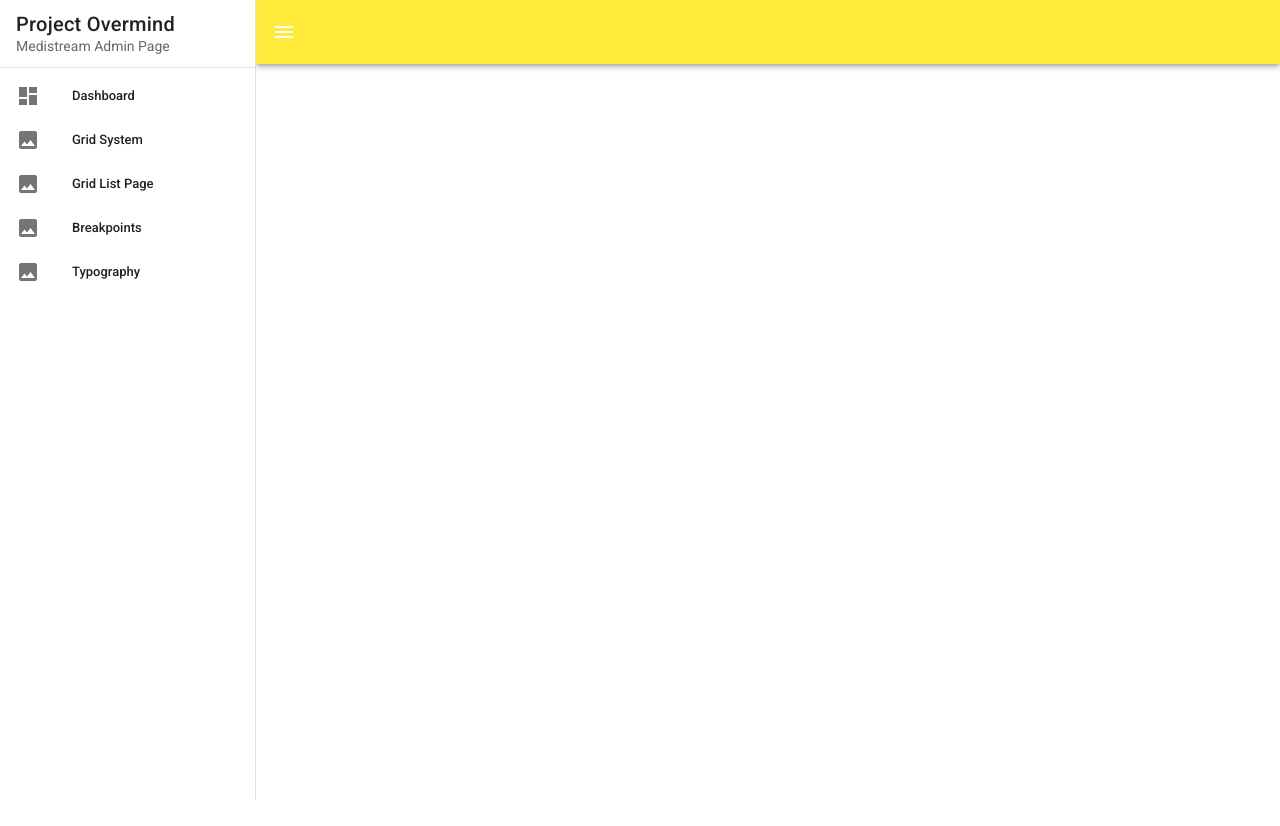
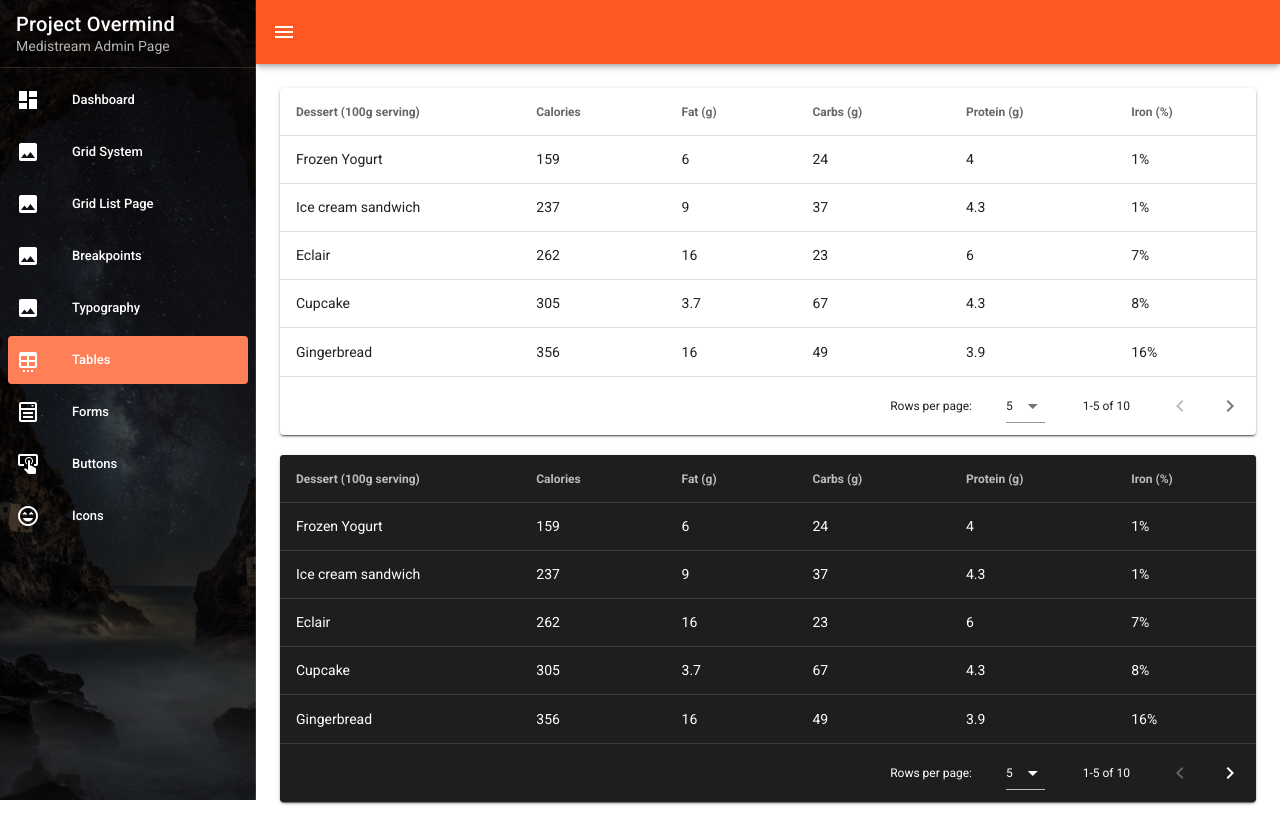
Before and after one commit to jambottle/vuetify-overmind, a Vue app: page /tables in a window 1280 px wide. Both pictures are taken after a click on the button 28 px from the left and 32 px from the top of the page. Before the commit the page ends 800 px from the top, so only its background shows below. Built offline with nearby package versions, Linux system fonts and the light colour scheme.

Commit message:
기본편 마무리 - 컴포넌트 사용

```diff
--- a/src/App.vue
+++ b/src/App.vue
@@ -5,7 +5,16 @@
       <v-spacer />
     </v-app-bar>
 
-    <v-navigation-drawer app v-model="drawer">
+    <v-navigation-drawer
+      app
+      v-model="drawer"
+      :src="require('@/assets/sidebar.jpg')"
+      dark
+    >
+      <template v-slot:img="props">
+        <v-img v-bind="props" :gradient="gradient" />
+      </template>
+
       <v-list-item>
         <v-list-item-content>
           <v-list-item-title class="text-h6">
@@ -18,7 +27,14 @@
       <v-divider />
 
       <v-list dense nav>
-        <v-list-item v-for="item in items" :key="item.title" link :to="item.to">
+        <v-list-item
+          v-for="item in items"
+          :key="item.title"
+          link
+          :to="item.to"
+          active-class="primary"
+          class="py-1"
+        >
           <v-list-item-icon>
             <v-icon>{{ item.icon }}</v-icon>
           </v-list-item-icon>
@@ -44,28 +60,19 @@ export default {
   data() {
     return {
       drawer: false,
+      gradient: 'rgba(0, 0, 0, .7), rgba(0, 0, 0, .7)',
       items: [
         { title: 'Dashboard', icon: 'mdi-view-dashboard', to: '/' },
-        {
-          title: 'Grid System',
-          icon: 'mdi-image',
-          to: '/grid-system',
-        },
-        {
-          title: 'Grid List Page',
-          icon: 'mdi-image',
-          to: '/grid-list-page',
-        },
-        {
-          title: 'Breakpoints',
-          icon: 'mdi-image',
-          to: '/breakpoints',
-        },
-        {
-          title: 'Typography',
-          icon: 'mdi-image',
-          to: '/typography',
-        },
+
+        { title: 'Grid System', icon: 'mdi-image', to: '/grid-system' },
+        { title: 'Grid List Page', icon: 'mdi-image', to: '/grid-list-page' },
+        { title: 'Breakpoints', icon: 'mdi-image', to: '/breakpoints' },
+        { title: 'Typography', icon: 'mdi-image', to: '/typography' },
+
+        { title: 'Tables', icon: 'mdi-table-settings', to: '/tables' },
+        { title: 'Forms', icon: 'mdi-form-select', to: '/forms' },
+        { title: 'Buttons', icon: 'mdi-gesture-tap-button', to: '/buttons' },
+        { title: 'Icons', icon: 'mdi-emoticon-excited-outline', to: '/icons' },
       ],
       right: null,
     };
--- a/src/plugins/vuetify.js
+++ b/src/plugins/vuetify.js
@@ -3,6 +3,10 @@ import Vuetify from 'vuetify/lib/framework';
 import colors from 'vuetify/lib/util/colors';
 
 Vue.use(Vuetify);
+
+const theme = {
+  primary: colors.deepOrange,
+};
 
 export default new Vuetify({
   breakpoint: {
@@ -10,10 +14,8 @@ export default new Vuetify({
   },
   theme: {
     themes: {
-      light: {
-        primary: colors.yellow,
-        secondary: '#9c27b0',
-      },
+      light: theme,
+      dark: theme,
     },
   },
 });
--- a/src/router/index.js
+++ b/src/router/index.js
@@ -5,6 +5,10 @@ import GridSystem from '@/views/GridSystem';
 import GridListPage from '@/views/GridListPage';
 import Breakpoints from '@/views/Breakpoints';
 import Typography from '@/views/Typography';
+import Tables from '@/views/Tables';
+import Forms from '@/views/Forms';
+import Buttons from '@/views/Buttons';
+import Icons from '@/views/Icons';
 
 Vue.use(VueRouter);
 
@@ -34,6 +38,26 @@ const routes = [
     name: 'Typography',
     component: Typography,
   },
+  {
+    path: '/tables',
+    name: 'Tables',
+    component: Tables,
+  },
+  {
+    path: '/forms',
+    name: 'Forms',
+    component: Forms,
+  },
+  {
+    path: '/buttons',
+    name: 'Buttons',
+    component: Buttons,
+  },
+  {
+    path: '/icons',
+    name: 'Icons',
+    component: Icons,
+  },
 ];
 
 const router = new VueRouter({
--- a/src/views/Breakpoints.vue
+++ b/src/views/Breakpoints.vue
@@ -14,7 +14,6 @@
         $vuetify.breakpoint.mobile: {{ $vuetify.breakpoint.mobile }}
         {{ $vuetify.breakpoint.mobileBreakpoint }}
       </v-card-title>
-
       <v-container class="grey lighten-3">
         <v-dialog
           v-model="dialog"
@@ -26,7 +25,6 @@
               Click Me
             </v-btn>
           </template>
-
           <v-card>
             <v-card-title class="text-h5 grey lighten-2">
               Privacy Policy
@@ -40,9 +38,7 @@
               nulla pariatur. Excepteur sint occaecat cupidatat non proident,
               sunt in culpa qui officia deserunt mollit anim id est laborum.
             </v-card-text>
-
             <v-divider />
-
             <v-card-actions>
               <v-spacer />
               <v-btn color="primary" text @click="dialog = false">
--- /dev/null
+++ b/src/views/Buttons.vue
@@ -0,0 +1,36 @@
+<template>
+  <v-container>
+    <v-card class="pa-3">
+      <v-row>
+        <v-col cols="auto">
+          <v-btn color="primary">Primary</v-btn>
+        </v-col>
+        <v-col cols="auto">
+          <v-btn color="secondary">Secondary</v-btn>
+        </v-col>
+        <v-col cols="auto">
+          <v-btn color="success">Success</v-btn>
+        </v-col>
+        <v-col cols="auto">
+          <v-btn color="error">Error</v-btn>
+        </v-col>
+      </v-row>
+    </v-card>
+  </v-container>
+</template>
+
+<script>
+export default {
+  name: 'Buttons',
+
+  data() {
+    return {};
+  },
+
+  mounted() {},
+
+  methods: {},
+};
+</script>
+
+<style lang="scss" scoped></style>
--- /dev/null
+++ b/src/views/Forms.vue
@@ -0,0 +1,89 @@
+<template>
+  <v-container>
+    <v-card class="pa-3">
+      <v-form ref="form" v-model="valid" lazy-validation>
+        <v-text-field
+          v-model="name"
+          :counter="10"
+          :rules="nameRules"
+          label="Name"
+          required
+        />
+
+        <v-text-field
+          v-model="email"
+          :rules="emailRules"
+          label="E-mail"
+          required
+        />
+
+        <v-select
+          v-model="select"
+          :items="items"
+          :rules="[v => !!v || 'Item is required']"
+          label="Item"
+          required
+        />
+
+        <v-checkbox
+          v-model="checkbox"
+          :rules="[v => !!v || 'You must agree to continue!']"
+          label="Do you agree?"
+          required
+        />
+
+        <v-btn
+          :disabled="!valid"
+          color="success"
+          class="mr-4"
+          @click="validate"
+        >
+          Validate
+        </v-btn>
+
+        <v-btn color="error" class="mr-4" @click="reset">Reset Form</v-btn>
+
+        <v-btn color="warning" @click="resetValidation">
+          Reset Validation
+        </v-btn>
+      </v-form>
+    </v-card>
+  </v-container>
+</template>
+
+<script>
+export default {
+  name: 'Forms',
+
+  data: () => ({
+    valid: true,
+    name: '',
+    nameRules: [
+      v => !!v || 'Name is required',
+      v => (v && v.length <= 10) || 'Name must be less than 10 characters',
+    ],
+    email: '',
+    emailRules: [
+      v => !!v || 'E-mail is required',
+      v => /.+@.+\..+/.test(v) || 'E-mail must be valid',
+    ],
+    select: null,
+    items: ['Item 1', 'Item 2', 'Item 3', 'Item 4'],
+    checkbox: false,
+  }),
+
+  methods: {
+    validate() {
+      this.$refs.form.validate();
+    },
+    reset() {
+      this.$refs.form.reset();
+    },
+    resetValidation() {
+      this.$refs.form.resetValidation();
+    },
+  },
+};
+</script>
+
+<style lang="scss" scoped></style>
--- a/src/views/GridSystem.vue
+++ b/src/views/GridSystem.vue
@@ -35,6 +35,7 @@
         </v-col>
       </v-row>
     </v-card>
+
     <v-card class="mt-5 pa-3">
       <v-row>
         <v-col>
@@ -61,6 +62,7 @@
         </v-col>
       </v-row>
     </v-card>
+
     <v-card class="mt-5 pa-3">
       <v-row :style="{ height: '120px' }" class="red" align="center">
         <v-col>
@@ -85,6 +87,7 @@
         </v-col>
       </v-row>
     </v-card>
+
     <v-card class="mt-5 pa-3">
       <v-row justify="start">
         <v-col cols="auto">
--- /dev/null
+++ b/src/views/Icons.vue
@@ -0,0 +1,30 @@
+<template>
+  <v-container>
+    <v-card class="pa-3">
+      <v-row>
+        <v-col cols="auto">
+          <v-icon x-large color="primary">mdi-account</v-icon>
+        </v-col>
+        <v-col cols="auto">
+          <v-icon large color="yellow">mdi-comment</v-icon>
+        </v-col>
+      </v-row>
+    </v-card>
+  </v-container>
+</template>
+
+<script>
+export default {
+  name: 'Icons',
+
+  data() {
+    return {};
+  },
+
+  mounted() {},
+
+  methods: {},
+};
+</script>
+
+<style lang="scss" scoped></style>
--- /dev/null
+++ b/src/views/Tables.vue
@@ -0,0 +1,133 @@
+<template>
+  <v-container>
+    <v-card>
+      <v-data-table
+        :headers="headers"
+        :items="desserts"
+        :items-per-page="5"
+        class="elevation-1"
+      />
+    </v-card>
+
+    <v-card class="mt-5" dark>
+      <v-data-table
+        :headers="headers"
+        :items="desserts"
+        :items-per-page="5"
+        class="elevation-1"
+      />
+    </v-card>
+  </v-container>
+</template>
+
+<script>
+export default {
+  name: 'Tables',
+
+  data() {
+    return {
+      headers: [
+        {
+          text: 'Dessert (100g serving)',
+          align: 'start',
+          sortable: false,
+          value: 'name',
+        },
+        { text: 'Calories', value: 'calories' },
+        { text: 'Fat (g)', value: 'fat' },
+        { text: 'Carbs (g)', value: 'carbs' },
+        { text: 'Protein (g)', value: 'protein' },
+        { text: 'Iron (%)', value: 'iron' },
+      ],
+      desserts: [
+        {
+          name: 'Frozen Yogurt',
+          calories: 159,
+          fat: 6.0,
+          carbs: 24,
+          protein: 4.0,
+          iron: '1%',
+        },
+        {
+          name: 'Ice cream sandwich',
+          calories: 237,
+          fat: 9.0,
+          carbs: 37,
+          protein: 4.3,
+          iron: '1%',
+        },
+        {
+          name: 'Eclair',
+          calories: 262,
+          fat: 16.0,
+          carbs: 23,
+          protein: 6.0,
+          iron: '7%',
+        },
+        {
+          name: 'Cupcake',
+          calories: 305,
+          fat: 3.7,
+          carbs: 67,
+          protein: 4.3,
+          iron: '8%',
+        },
+        {
+          name: 'Gingerbread',
+          calories: 356,
+          fat: 16.0,
+          carbs: 49,
+          protein: 3.9,
+          iron: '16%',
+        },
+        {
+          name: 'Jelly bean',
+          calories: 375,
+          fat: 0.0,
+          carbs: 94,
+          protein: 0.0,
+          iron: '0%',
+        },
+        {
+          name: 'Lollipop',
+          calories: 392,
+          fat: 0.2,
+          carbs: 98,
+          protein: 0,
+          iron: '2%',
+        },
+        {
+          name: 'Honeycomb',
+          calories: 408,
+          fat: 3.2,
+          carbs: 87,
+          protein: 6.5,
+          iron: '45%',
+        },
+        {
+          name: 'Donut',
+          calories: 452,
+          fat: 25.0,
+          carbs: 51,
+          protein: 4.9,
+          iron: '22%',
+        },
+        {
+          name: 'KitKat',
+          calories: 518,
+          fat: 26.0,
+          carbs: 65,
+          protein: 7,
+          iron: '6%',
+        },
+      ],
+    };
+  },
+
+  mounted() {},
+
+  methods: {},
+};
+</script>
+
+<style lang="scss" scoped></style>
```
Also changed, not shown: src/views/Dashboard.vue (+96 -6 lines), src/assets/sidebar.jpg (added).
